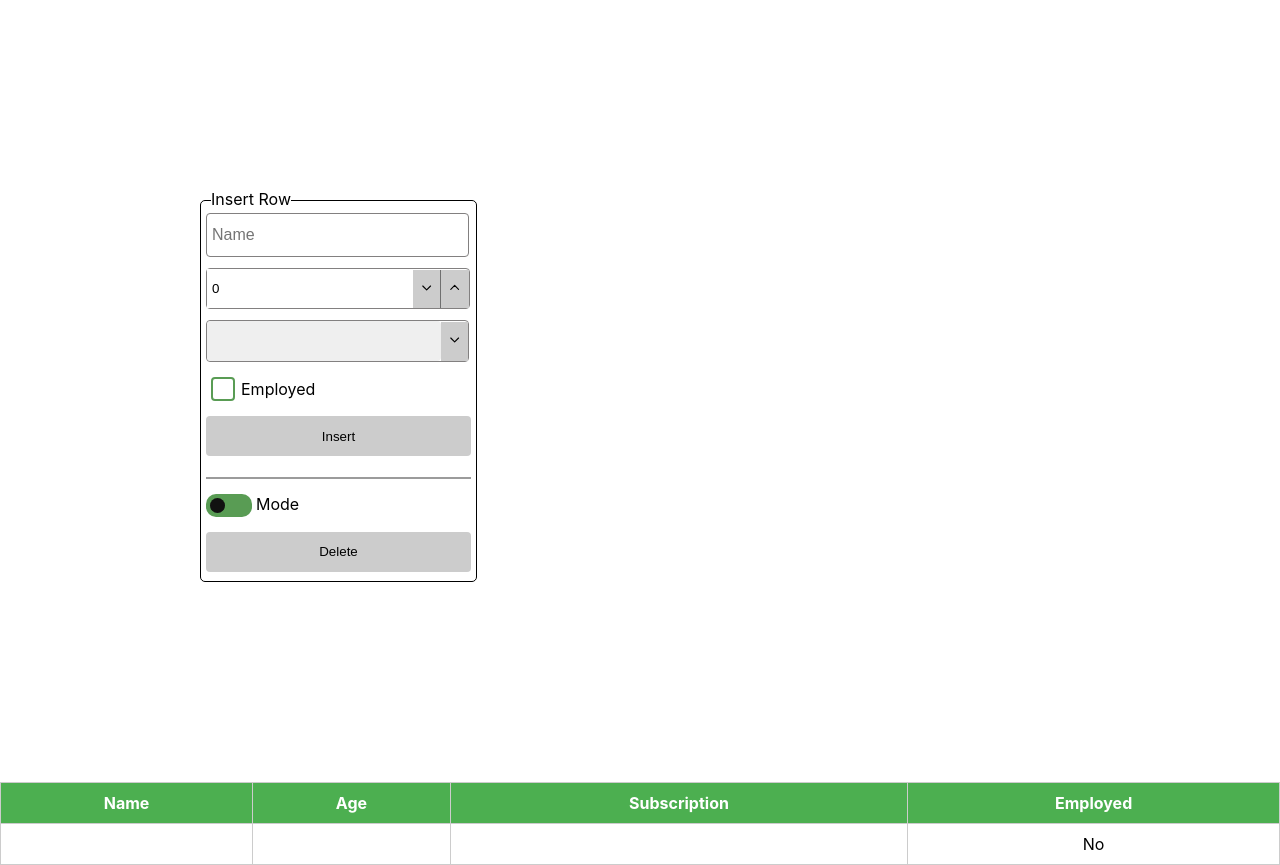
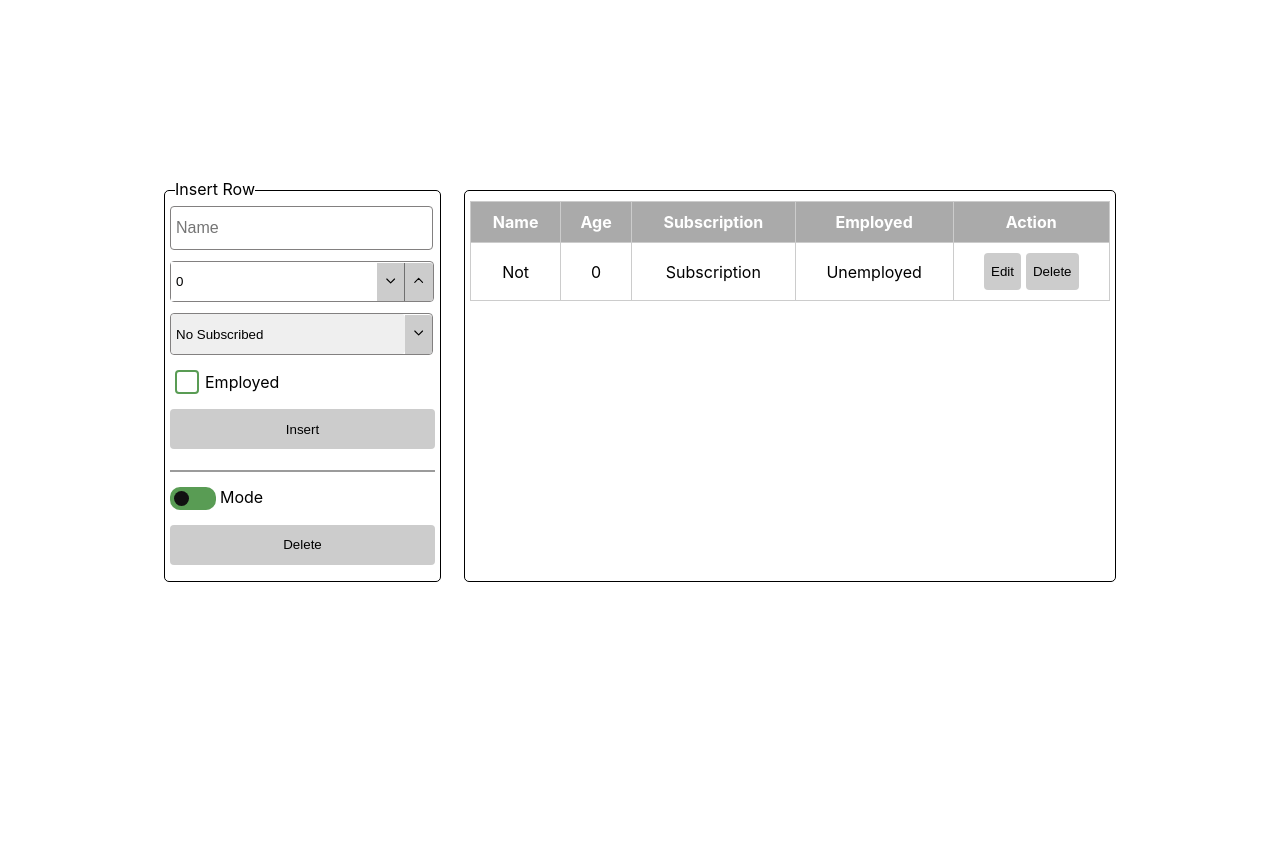
Before and after one commit to emirlan0706/test_task_desktop_version, a React (Create React App) app: page / in a window 1280 px wide. Both pictures are taken after a click on the button "Insert". After the commit the page ends 800 px from the top, so only its background shows below. Built offline with nearby package versions, Linux system fonts and the light colour scheme.

Commit message:
data refact

```diff
--- a/src/components/Create.css
+++ b/src/components/Create.css
@@ -1,15 +1,87 @@
+/* Стили для элементов в темной теме */
+.night-mode.last {
+  background-color: #444;
+}
+
+.night-mode .main {
+  background-color: #444; /* Цвет фона для темной темы */
+  color: rgb(206, 205, 205); /* Цвет текста для темной темы */
+  border: 1.5px solid rgb(209, 209, 209);
+  border-radius: 5px;
+}
+.night-mode .main::before {
+  background-color: #444; /* Цвет фона для темной темы */
+  color: rgb(252, 252, 252); /* Цвет текста для темной темы */
+}
+.night-mode .age-input {
+  background-color: #444; /* Цвет фона для темной темы */
+  color: #fff; /* Цвет текста для темной темы */
+}
+.night-mode .name-input {
+  background-color: #444; /* Цвет фона для темной темы */
+  color: #fff; /* Цвет текста для темной темы */
+}
+.night-mode .subject-select {
+  background-color: #444; /* Цвет фона для темной темы */
+  color: #fff; /* Цвет текста для темной темы */
+}
+.night-mode #check::before {
+  background-color: #444; /* Цвет фона для темной темы */
+  color: #fff; /* Цвет текста для темной темы */
+}
+.night-mode #check:checked::after {
+  background-color: #444; /* Цвет фона для темной темы */
+  color: #fff; /* Цвет текста для темной темы */
+  border-bottom: 3px solid #cbcbcb; /*チェックの太さ*/
+  border-left: 3px solid #cccccc; /*チェックの太さ*/
+}
+.night-mode .toggle-label::after {
+  background-color: #444; /* Цвет фона для темной темы */
+  color: #fff; /* Цвет текста для темной темы */
+  background: rgb(208, 208, 208);
+}
+
+.night-mode .decrement-button {
+  background-color: #444; /* Цвет фона для темной темы */
+  color: #fff; /* Цвет текста для темной темы */
+  background: rgb(114, 114, 114);
+}
+.night-mode .increment-button {
+  background-color: #444; /* Цвет фона для темной темы */
+  color: #fff; /* Цвет текста для темной темы */
+  background: rgb(114, 114, 114);
+}
+.night-mode .subject-button {
+  background-color: #444; /* Цвет фона для темной темы */
+  color: #fff; /* Цвет текста для темной темы */
+  background: rgb(114, 114, 114);
+}
+.night-mode .button-have {
+  background-color: #444; /* Цвет фона для темной темы */
+  color: rgb(255, 252, 252); /* Цвет текста для темной темы */
+  background: rgb(106, 106, 106);
+}
+
+.last {
+  display: flex;
+  justify-content: center;
+  padding-top: 190px;
+  padding-bottom: 200px;
+  background-color: #fff;
+}
+
 .main {
   display: flex;
   justify-content: center;
   align-items: baseline;
   flex-direction: column;
   width: 265px;
-  height: 380px;
+  height: 390px;
   border: 1px solid #000;
   border-radius: 5px;
   position: relative;
   overflow: visible;
-  margin: 200px;
+  margin-right: 23px;
   padding: 0px 5px 0px 5px;
   background-color: #fff;
 }
@@ -33,7 +105,7 @@
   border: 1px solid rgb(130, 128, 128);
   border-radius: 4px;
   padding-left: 5px;
-  margin-top: 4px;
+
   margin-bottom: 11px;
 }
 /* Стили для блока custom-input */
@@ -63,13 +135,23 @@
   background-color: #ccc;
   border: none;
   cursor: pointer;
+  border-top-right-radius: 3px;
+  border-bottom-right-radius: 3px;
 }
+.increment-button:hover {
+  background-color: rgb(159, 157, 157);
+}
+
 .decrement-button {
   padding: 11px 7px;
   background-color: #ccc;
   border: none;
   border-right: 1px solid rgb(111, 111, 111);
   cursor: pointer;
+}
+
+.decrement-button:hover {
+  background-color: rgb(159, 157, 157);
 }
 
 /* Стили для <select> */
@@ -96,8 +178,12 @@
   padding: 11px 7px;
   background-color: #ccc;
   border: none;
-
   cursor: pointer;
+  border-top-right-radius: 3px;
+  border-bottom-right-radius: 3px;
+}
+.subject-button:hover {
+  background-color: rgb(159, 157, 157);
 }
 
 .button-have {
@@ -107,6 +193,11 @@
   border: none;
   border-radius: 4px;
   margin-bottom: 1px;
+  cursor: pointer;
+}
+
+.button-have:hover {
+  background-color: rgb(159, 157, 157);
 }
 
 .line {
--- a/src/components/DataTable.css
+++ b/src/components/DataTable.css
@@ -1,8 +1,59 @@
+/* Стили для элементов в темной теме */
+.night-mode .chiled {
+  background-color: #333; /* Цвет фона для темной темы */
+  color: #fff; /* Цвет текста для темной темы */
+  border: 1px solid rgb(237, 235, 235);
+  border-radius: 5px;
+}
+
+.night-mode table {
+  background-color: #444; /* Цвет фона для темной темы */
+  color: #fff; /* Цвет текста для темной темы */
+}
+.night-mode tr {
+  background-color: #444; /* Цвет фона для темной темы */
+  color: #fff; /* Цвет текста для темной темы */
+}
+.night-mode th {
+  background-color: rgb(114, 114, 114); /* Цвет фона для темной темы */
+  color: #fff; /* Цвет текста для темной темы */
+}
+.night-mode tr:hover {
+  background-color: rgb(84, 82, 82); /* Цвет фона для темной темы */
+  color: #fff; /* Цвет текста для темной темы */
+}
 /* Ваши стили для таблицы */
+.chiled {
+  display: flex;
+  align-items: baseline;
+  flex-direction: column;
+  width: 50%;
+  height: 390px;
+  border: 1px solid #000;
+  border-radius: 5px;
+  position: relative;
+  overflow: visible;
+
+  padding: 0px 5px 0px 5px;
+  background-color: #fff;
+  overflow: scroll;
+}
+
+/* Стили для полосы прокрутки */
+.chiled::-webkit-scrollbar {
+  width: 6px; /* Ширина полосы прокрутки */
+  background-color: transparent; /* Цвет фона полосы прокрутки */
+}
+
+.chiled::-webkit-scrollbar-thumb {
+  background-color: rgb(89, 156, 84);
+  border-radius: 6px;
+}
+
 table {
   width: 100%;
   border-collapse: collapse;
-  margin-top: 20px;
+  margin-top: 10px;
 }
 
 th,
@@ -18,14 +69,32 @@ thead {
 
 /* Дополнительные стили для выделения заголовков и строк */
 th {
-  background-color: #4caf50;
+  background-color: #aaaaaa;
   color: white;
 }
 
 tr:nth-child(even) {
-  background-color: #f2f2f2;
+  /* background-color: #f2f2f2; */
 }
 
 tr:hover {
   background-color: #ddd;
 }
+
+.edit {
+  padding: 11px 7px;
+  background-color: #ccc;
+  border: none;
+  cursor: pointer;
+  border: 0px solid rgb(130, 128, 128);
+  border-radius: 4px;
+  margin-right: 5px;
+}
+.delete {
+  padding: 11px 7px;
+  background-color: #ccc;
+  border: none;
+  cursor: pointer;
+  border: 0px solid rgb(130, 128, 128);
+  border-radius: 4px;
+}
--- a/src/components/DateTable.jsx
+++ b/src/components/DateTable.jsx
@@ -2,10 +2,11 @@ import React from "react";
 import "./DataTable.css";
 import { useData } from "../context/dataContextProvider";
 
-const DataTable = () => {
-  const { tableData, isNightMode } = useData();
+const DataTable = ({ data, onEdit, onDelete }) => {
+  const { isNightMode } = useData();
 
   return (
+    <div className="chiled">
       <table className={isNightMode ? "night-mode" : ""}>
         <thead>
           <tr>
@@ -13,19 +14,29 @@ const DataTable = () => {
             <th>Age</th>
             <th>Subscription</th>
             <th>Employed</th>
+            <th>Action</th>
           </tr>
         </thead>
         <tbody>
-        {tableData.map((item, index) => (
+          {data.map((item, index) => (
             <tr key={index}>
-            <td>{item.name}</td>
+              <td>{item.name ? item.name : "Not"}</td>
               <td>{item.age}</td>
-            <td>{item.subscription}</td>
-            <td>{item.employed ? "Yes" : "No"}</td>
+              <td>{item.subscription ? "Subscription" : "No Subscription"}</td>
+              <td>{item.employed ? "Employed" : "Unemployed"}</td>
+              <td>
+                <button className="edit" onClick={() => onEdit(index)}>
+                  Edit
+                </button>
+                <button className="delete" onClick={() => onDelete(index)}>
+                  Delete
+                </button>
+              </td>
             </tr>
           ))}
         </tbody>
       </table>
+    </div>
   );
 };
 
--- a/src/components/create.jsx
+++ b/src/components/create.jsx
@@ -6,11 +6,18 @@ import { useData } from "../context/dataContextProvider";
 
 const Create = () => {
   const [name, setName] = useState("");
-  const [age, setAge] = useState("");
-  const [subscription, setSubscription] = useState("");
+  const [age, setAge] = useState(0);
+  const [subscription, setSubscription] = useState("No Subscribed");
   const [employed, setEmployed] = useState(false);
-
-  const { addData, tableData, isNightMode, toggleNightMode } = useData();
+  const {
+    tableData,
+    addData,
+    editData,
+    clearData,
+    isNightMode,
+    toggleNightMode,
+  } = useData();
+  const [editingIndex, setEditingIndex] = useState(-1); // Индекс редактируемой записи
 
   const handleInsert = () => {
     const newData = {
@@ -20,12 +27,30 @@ const Create = () => {
       employed,
     };
 
-    addData(newData);
+    if (editingIndex === -1) {
+      addData(newData); // Добавляем новую запись
+    } else {
+      editData(editingIndex, newData); // Редактируем существующую запись
+      setEditingIndex(-1); // Завершаем редактирование
+    }
 
     setName("");
     setAge(0);
-    setSubscription("");
+    setSubscription("No Subscribed");
     setEmployed(false);
+  };
+
+  const handleDelete = (index) => {
+    clearData(index);
+  };
+
+  const handleEdit = (index) => {
+    const dataToEdit = tableData[index];
+    setEditingIndex(index);
+    setName(dataToEdit.name);
+    setAge(dataToEdit.age);
+    setSubscription(dataToEdit.subscription);
+    setEmployed(dataToEdit.employed);
   };
 
   const incrementAge = () => {
@@ -39,6 +64,7 @@ const Create = () => {
   };
 
   return (
+    <div className="reset">
       <div className={`last ${isNightMode ? "night-mode" : ""}`}>
         <div className="main">
           <input
@@ -52,7 +78,6 @@ const Create = () => {
             <input
               type="number"
               value={age}
-            placeholder={age < 0 ? "Age" : ""}
               onChange={(e) => setAge(Number(e.target.value))}
               className="age-input"
             />
@@ -72,10 +97,9 @@ const Create = () => {
               required
               className="subject-select"
             >
-            <option className="subbb" disabled hidden></option>
-            <option>Subscribed</option>
-            <option>Not Subscribed</option>
-            <option>Other</option>
+              <option value="No Subscribed">No Subscribed</option>
+              <option value="Subscribed">Subscribed</option>
+              <option value="Other">Other</option>
             </select>
             <button className="subject-button">
               <HiOutlineChevronDown />
@@ -94,7 +118,7 @@ const Create = () => {
             </label>
           </div>
           <button onClick={handleInsert} className="button-have">
-          Insert
+            {editingIndex === -1 ? "Insert" : "Update"}
           </button>
           <div className="line"></div>
           <input type="checkbox" id="switch" className="toggle-input" />
@@ -105,9 +129,16 @@ const Create = () => {
           >
             Mode
           </label>
-        <button className="button-have">Delete</button>
+          <button className="button-have" onClick={() => handleDelete()}>
+            Delete
+          </button>
         </div>
-      <DataTable data={tableData} />
+        <DataTable
+          data={tableData}
+          onEdit={handleEdit}
+          onDelete={handleDelete}
+        />
+      </div>
     </div>
   );
 };
--- a/src/index.js
+++ b/src/index.js
@@ -3,7 +3,6 @@ import ReactDOM from "react-dom";
 import "./index.css";
 import App from "./App";
 import { DataProvider } from "./context/dataContextProvider";
-
 const root = ReactDOM.createRoot(document.getElementById("root"));
 root.render(
   <DataProvider>
```
Also changed, not shown: src/context/dataContextProvider.js (+13 -3 lines). Lines whose indentation alone changed are shown as unchanged.
